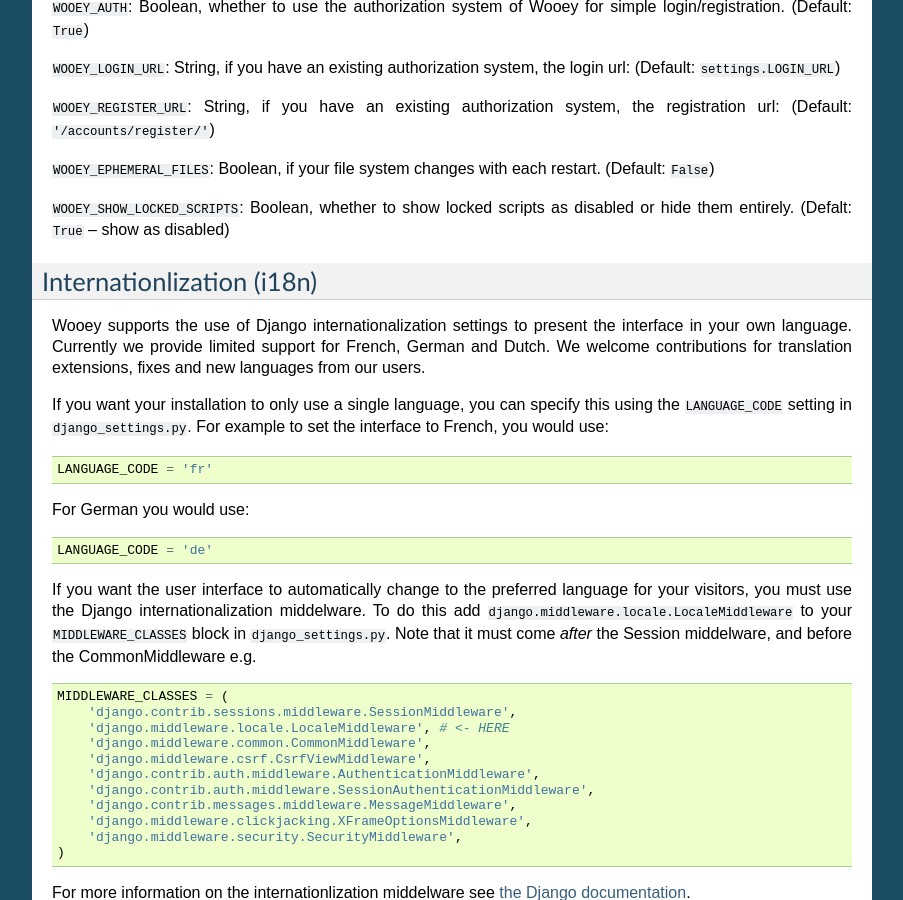
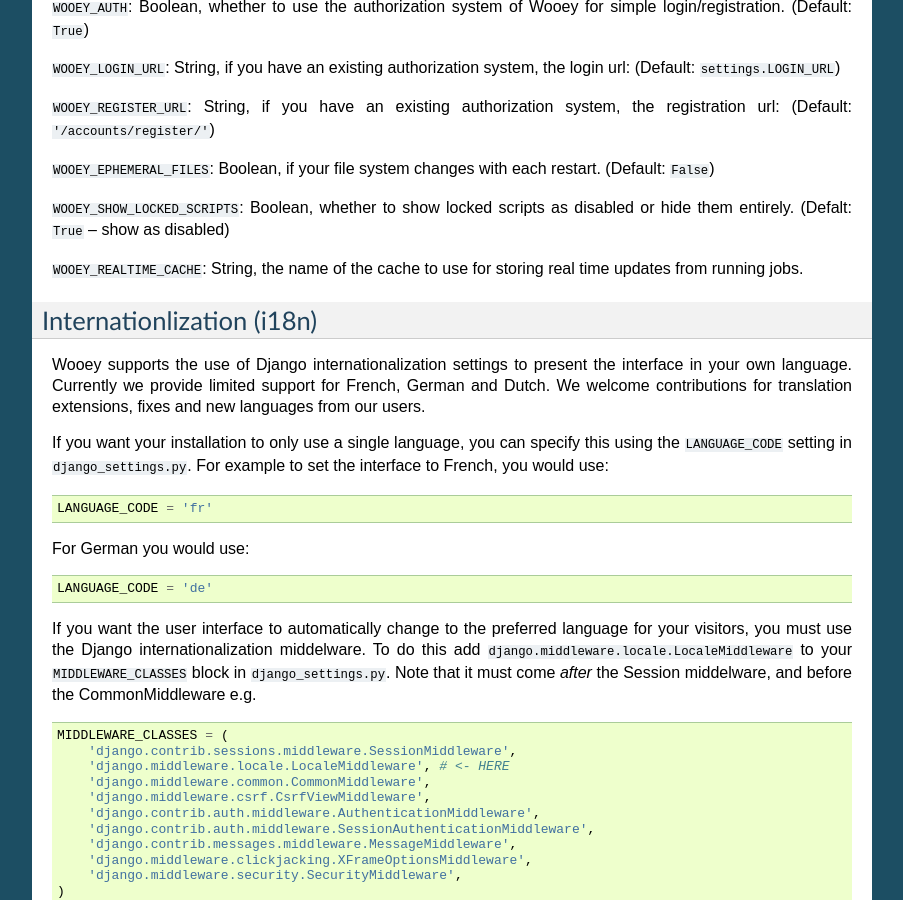
Before and after one commit to wooey/Wooey, a Sphinx documentation site: the page built from docs/configuration.rst, in a window 1280 px wide and 900 px high, scrolled down 367 px. Shown: the whole window, without its empty margins (198-1101 px from the left). Built offline with Sphinx 7.4.7, drawn with Linux system fonts in a browser that asks for light colours; pages that are not in the unit, such as notebooks, are missing from menus.

Commit message:
Add documentation for WOOEY_REALTIME_CACHE setting

```diff
--- a/docs/configuration.rst
+++ b/docs/configuration.rst
@@ -34,6 +34,9 @@
 :code:`WOOEY_SHOW_LOCKED_SCRIPTS`: Boolean, whether to show locked
 scripts as disabled or hide them entirely. (Defalt: ``True`` -- show as
 disabled)
+
+:code:`WOOEY_REALTIME_CACHE`: String, the name of the cache to use for
+storing real time updates from running jobs.
 
 
 Internationlization (i18n)
```
